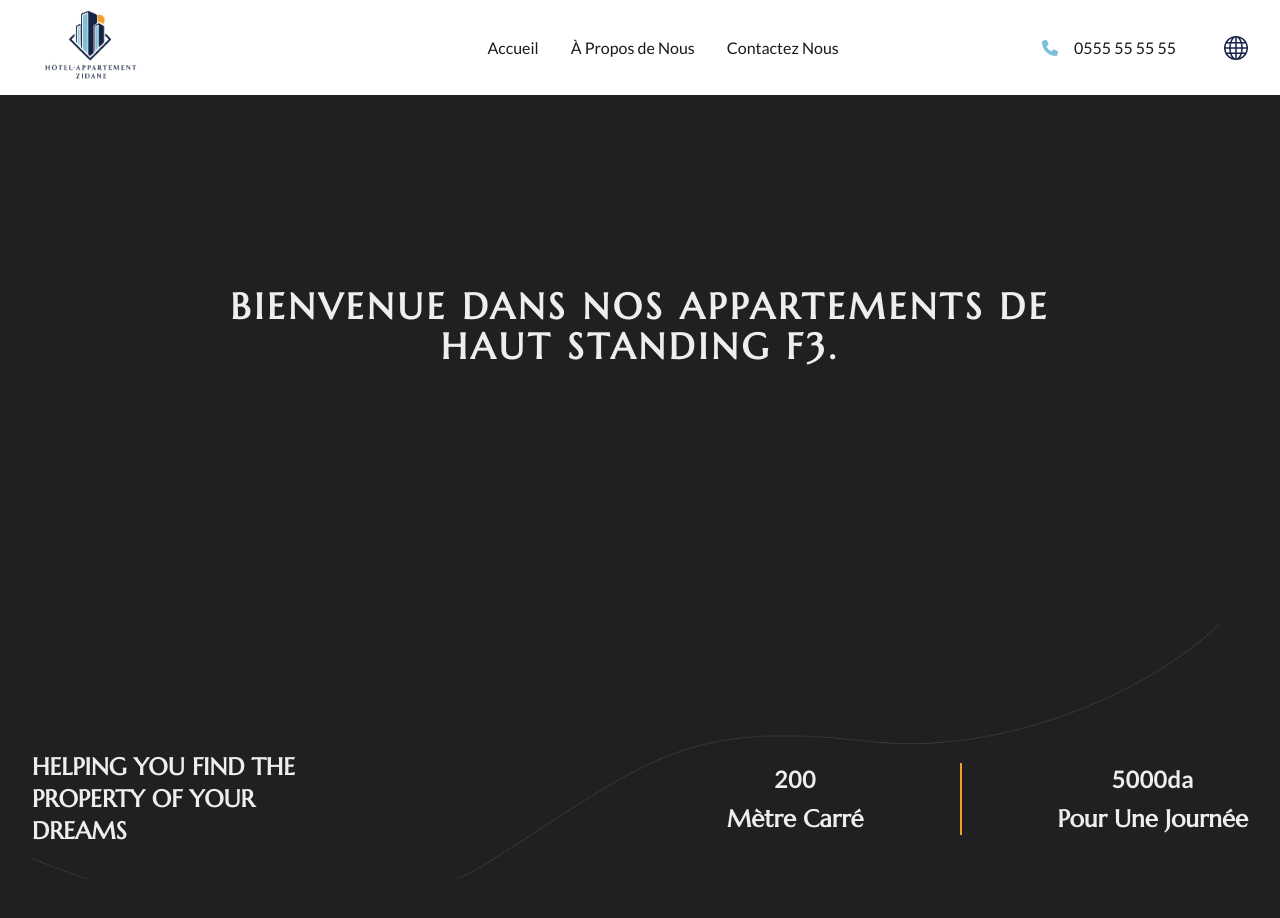
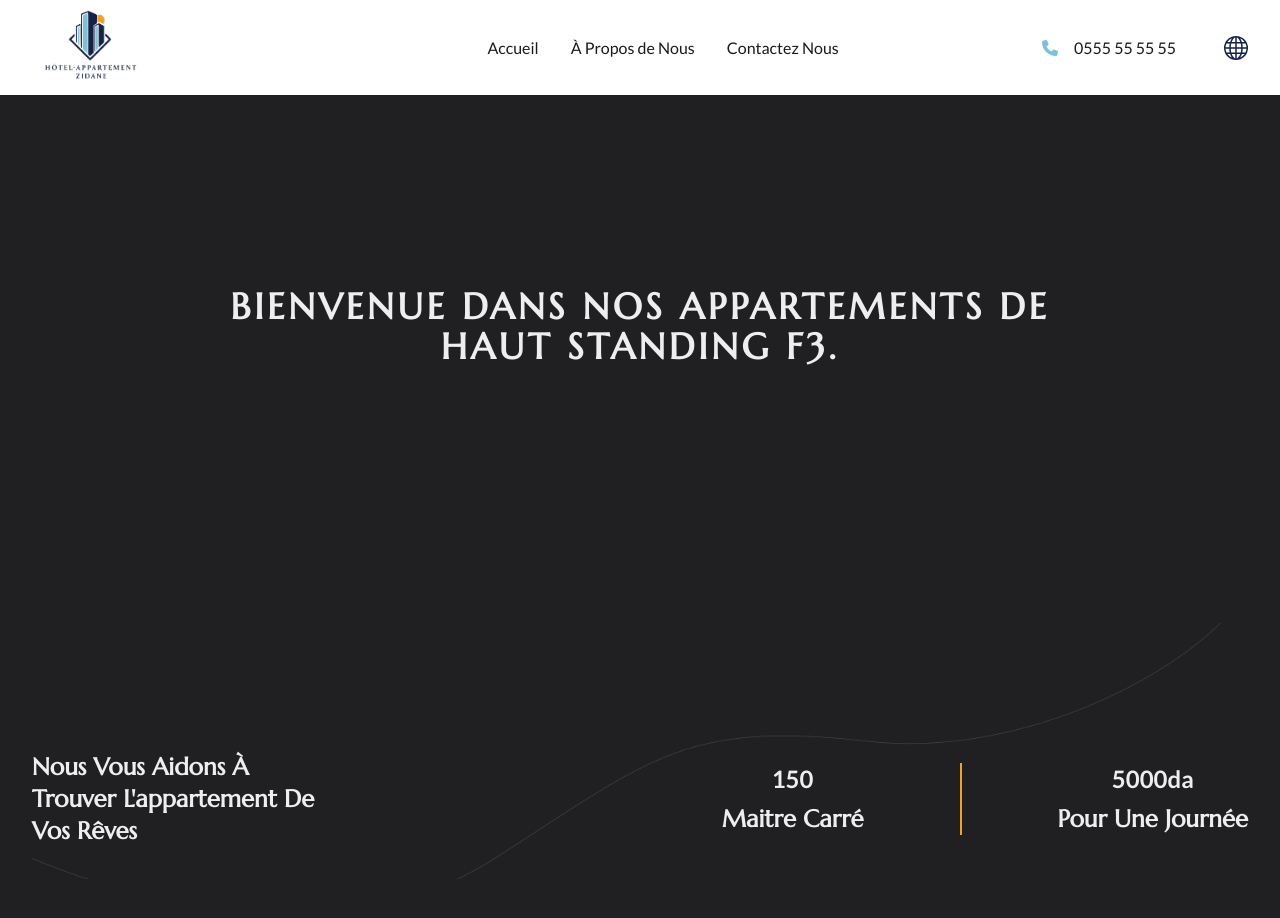
Before and after one commit to KamelMesbahi13/hotel, a React (Vite) app: page /fTroisAppartements in a window 1280 px wide. Shown: the top 918 px of the page. Built offline with nearby package versions, Linux system fonts and the light colour scheme.

Commit message:
adding f3 high standing apartment commit

```diff
--- a/src/Components/FThreeHighApartments/Header/Header.jsx
+++ b/src/Components/FThreeHighApartments/Header/Header.jsx
@@ -23,17 +23,21 @@ const Header = () => {
       <div className="py-32 mt-64 fThreeHighBack">
         <div className="flex items-center justify-between">
           <div className="w-1/4">
-            <h2>HELPING YOU FIND THE PROPERTY OF YOUR DREAMS</h2>
+            <h2>{t("f3_high_standing_header_two")}</h2>
           </div>
           <div className="justify-between textCenter">
             <div className="flex">
               <div>
-                <h6>200</h6>
-                <h1 className="text-2xl">Mètre carré</h1>
+                <h6>{t("f3_high_standing_price")}</h6>
+                <h1 className="text-2xl">
+                  {t("f3_high_standing_price_header")}
+                </h1>
               </div>
               <div className="md:ltr:ml-24 md:ltr:pl-24 md:ltr:border-l-secondColor md:ltr:border-l-2 md:rtl:mr-24 md:rtl:pr-24 md:rtl:border-r-secondColor md:rtl:border-r-2 ">
-                <h6>5000da</h6>
-                <h1 className="text-2xl">Pour une journée</h1>
+                <h6>{t("f3_high_standing_space")}</h6>
+                <h1 className="text-2xl">
+                  {t("f3_high_standing_space_header")}
+                </h1>
               </div>
             </div>
           </div>
```
